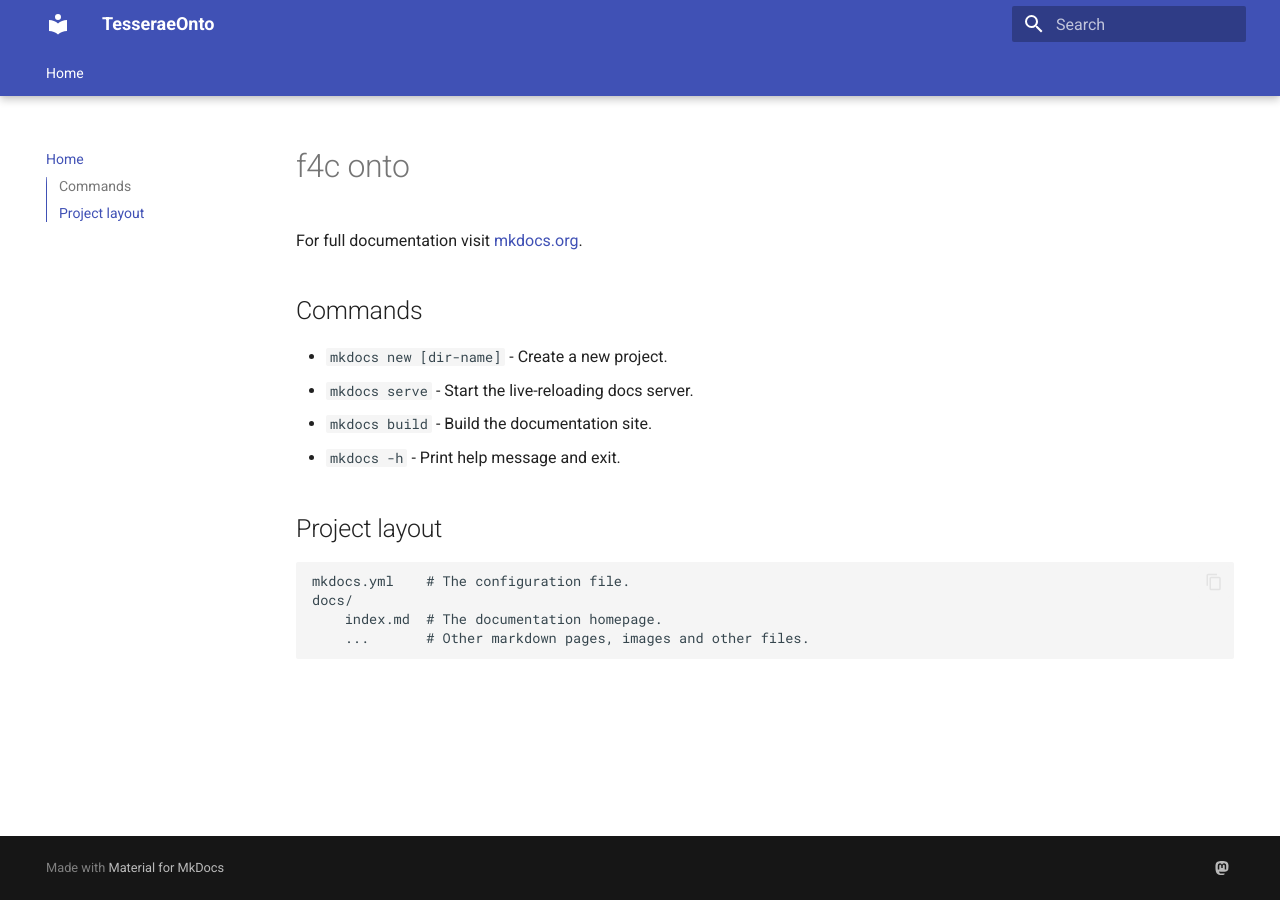
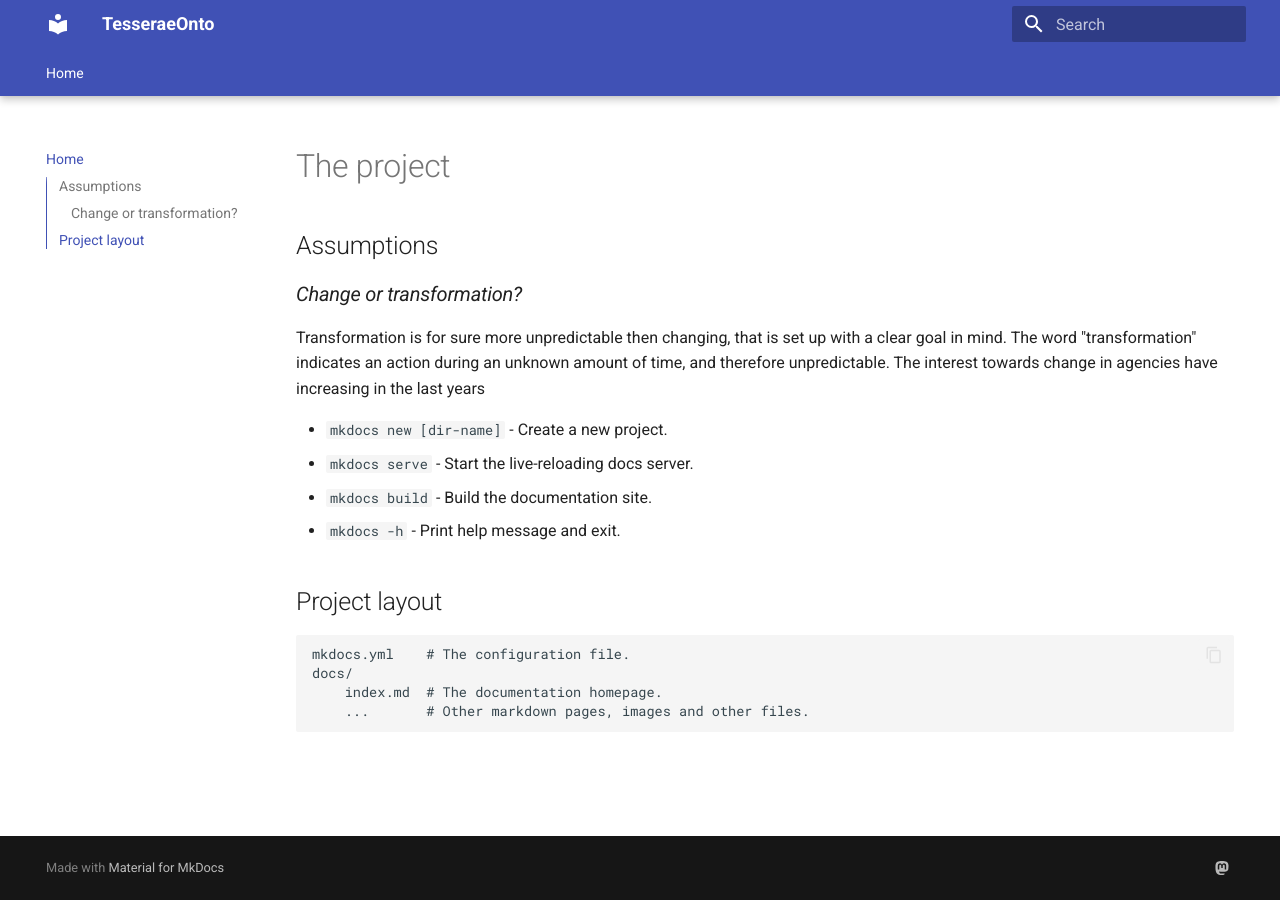
Before and after one commit to TSRProject/TSROnto, an MkDocs documentation site: the page built from docs/index.md, in a window 1280 px wide. Built offline with MkDocs 1.6.1 and Material for MkDocs 9.7.7, drawn with Linux system fonts in a browser that asks for light colours; the version menu is left out.

Commit message:
homecommit

```diff
--- a/docs/index.md
+++ b/docs/index.md
@@ -1,8 +1,10 @@
-# f4c onto
+# The project
+## Assumptions
+### *Change or transformation?*
+Transformation is for sure more unpredictable then changing, that is set up with a clear goal in mind. The word "transformation" indicates an action during an unknown amount of time, and therefore unpredictable.
+The interest towards change in agencies have increasing in the last years
 
-For full documentation visit [mkdocs.org](https://www.mkdocs.org).
 
-## Commands
 
 * `mkdocs new [dir-name]` - Create a new project.
 * `mkdocs serve` - Start the live-reloading docs server.
```
